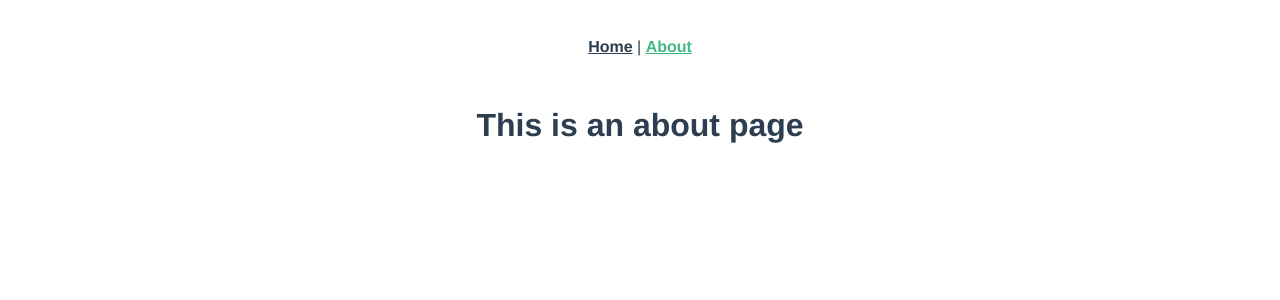
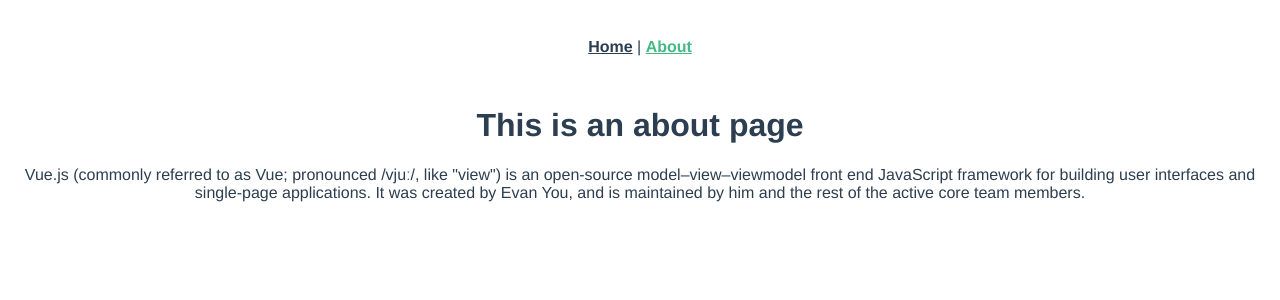
Before and after one commit to Vlad1023/gh-actions-test, a Vue app in the folder src/vue-actions-test/: page /#/about in a window 1280 px wide. Shown: the top 300 px of the page. Built offline with nearby package versions, Linux system fonts and the light colour scheme.

Commit message:
#1: Added "Vue.js" definition to "About" page

```diff
--- a/src/vue-actions-test/src/views/About.vue
+++ b/src/vue-actions-test/src/views/About.vue
@@ -1,5 +1,6 @@
 <template>
   <div class="about">
     <h1>This is an about page</h1>
+    <p>Vue.js (commonly referred to as Vue; pronounced /vjuː/, like "view") is an open-source model–view–viewmodel front end JavaScript framework for building user interfaces and single-page applications. It was created by Evan You, and is maintained by him and the rest of the active core team members.</p>
   </div>
 </template>
```
